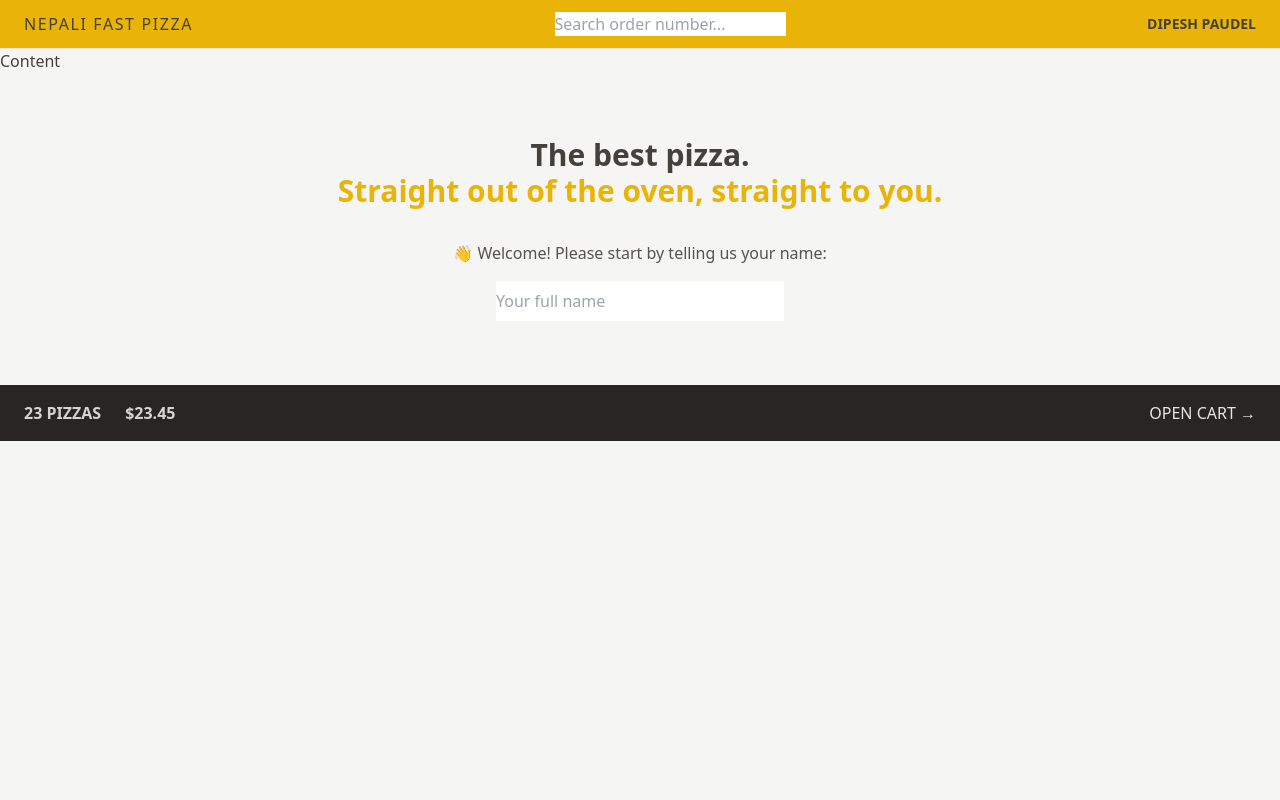
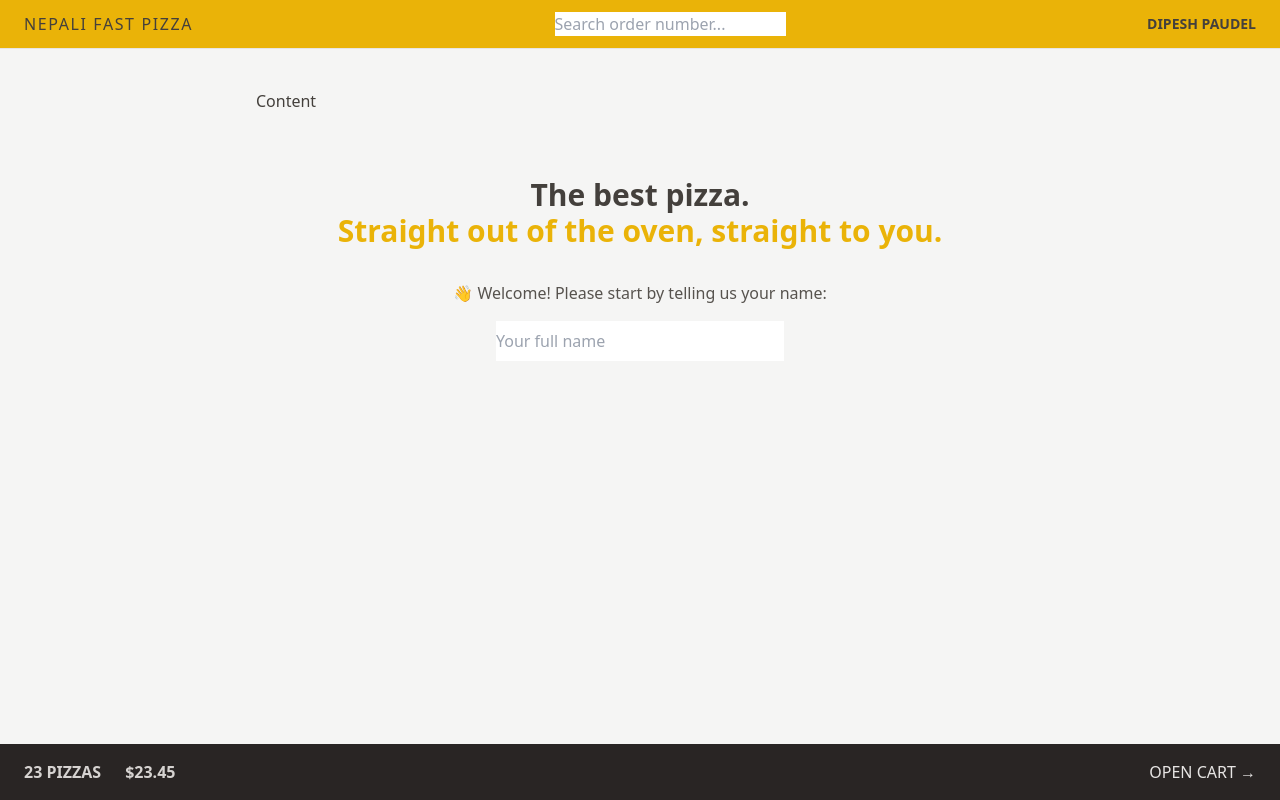
Before and after one commit to paudeldipesh/react-nepali-fast-pizza, a React (Vite) app: page / in a window 1280 px wide. Built offline with nearby package versions, Linux system fonts and the light colour scheme.

Commit message:
add css grid in the ui

```diff
--- a/src/ui/AppLayout.jsx
+++ b/src/ui/AppLayout.jsx
@@ -8,14 +8,16 @@
   const isLoading = navigation.state === "loading";
 
   return (
-    <div className="layout">
+    <div className="grid h-screen grid-rows-[auto_1fr_auto]">
       {isLoading && <Loader />}
       <Header />
 
-      <main>
-        <h1>Content</h1>
-        <Outlet />
-      </main>
+      <div className="my-10 overflow-y-scroll">
+        <main className="mx-auto max-w-3xl">
+          <h1>Content</h1>
+          <Outlet />
+        </main>
+      </div>
 
       <CartOverview />
     </div>
```
